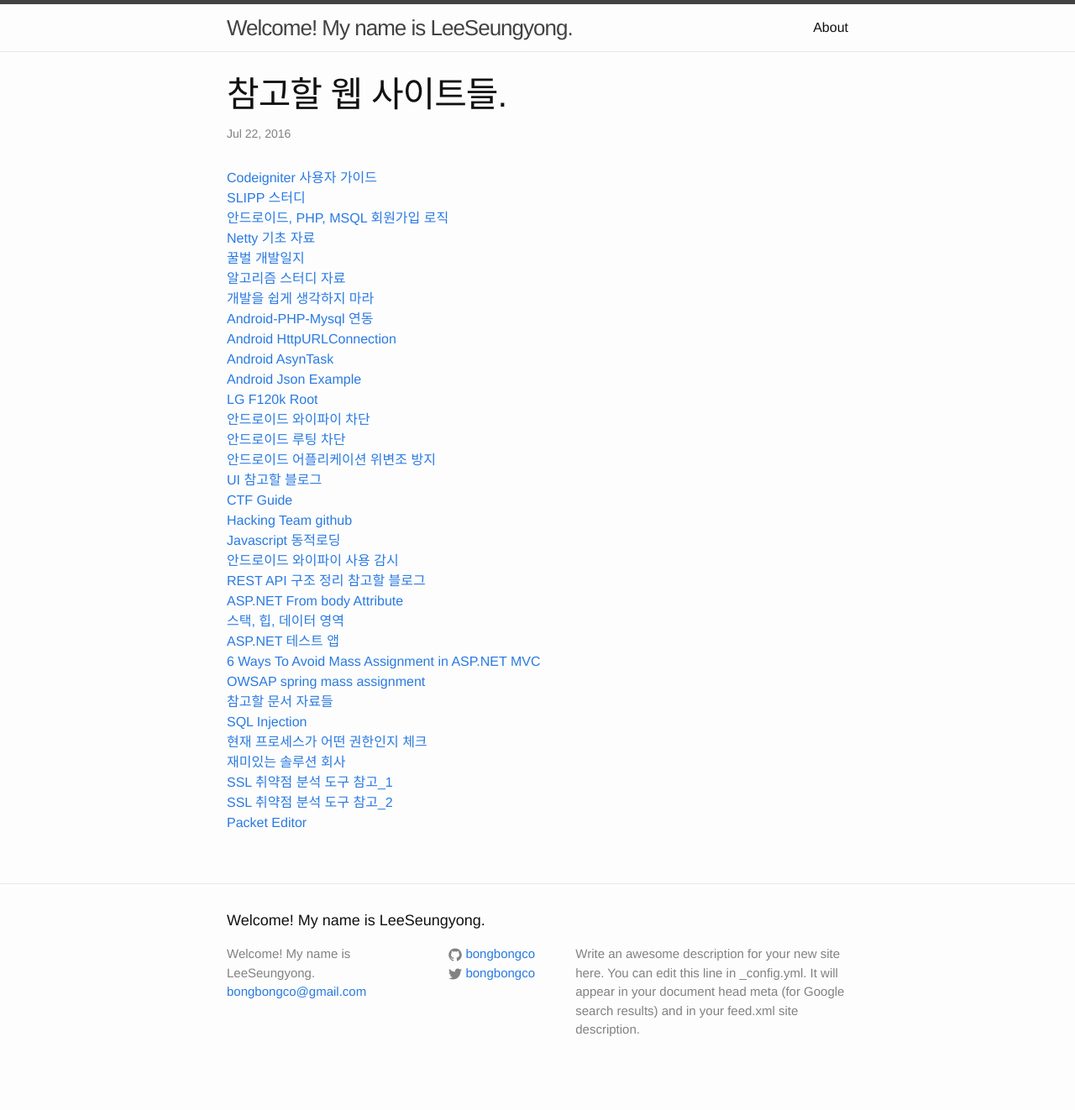
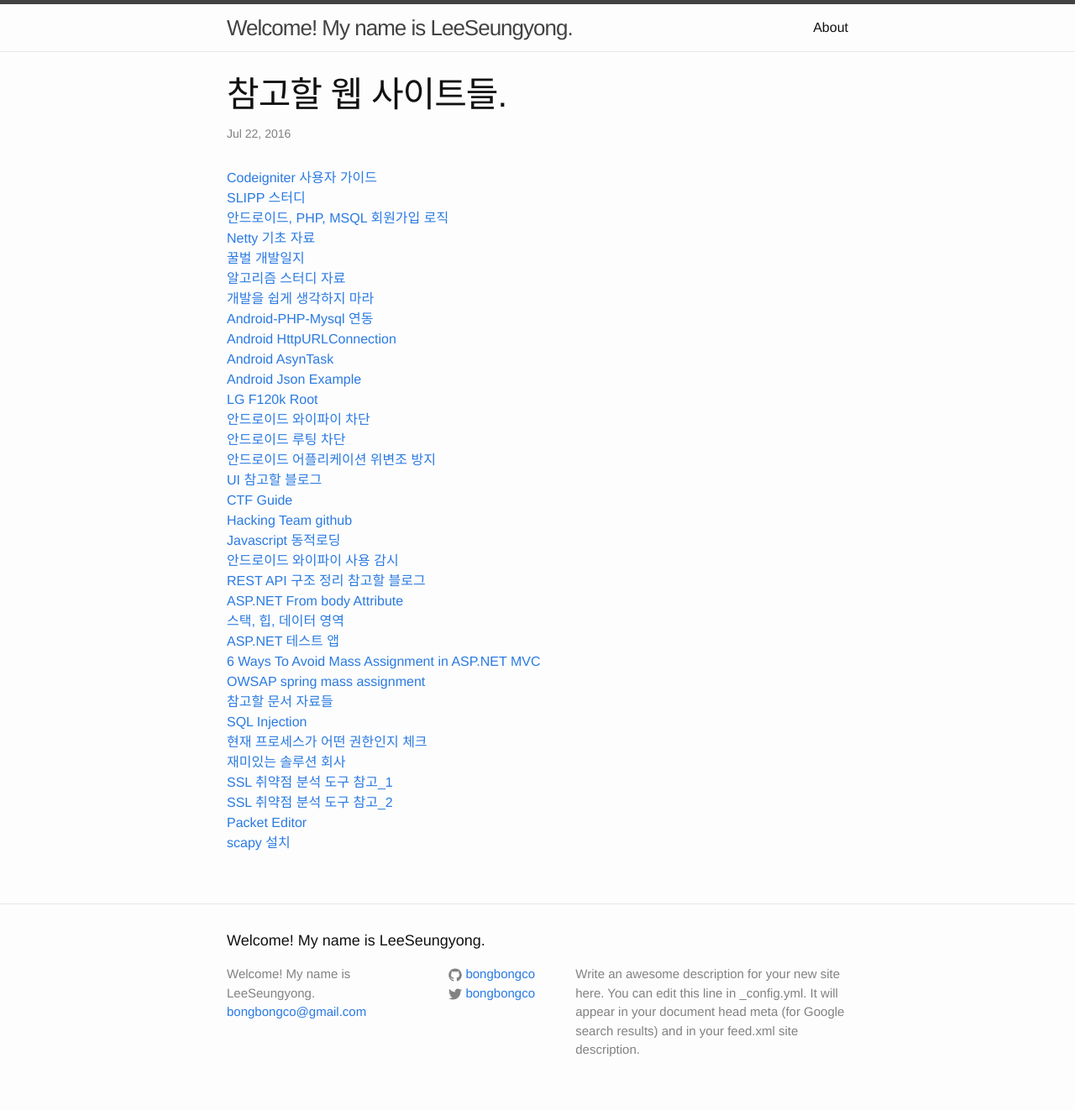
Before and after one commit to LktProgrammer/bongbongco.github.io, a Jekyll site: the page built from _posts/2016-07-22-Website-List.markdown, in a window 1280 px wide. Shown: the whole page at 84% size. Built offline with Jekyll 4.4.1, drawn with Linux system fonts in a browser that asks for light colours; before the commit the page ends 1298 px from its top, so only the background shows below that.

Commit message:
Update 2016-07-22-Website-List.markdown

```diff
--- a/_posts/2016-07-22-Website-List.markdown
+++ b/_posts/2016-07-22-Website-List.markdown
@@ -36,3 +36,4 @@ title: 참고할 웹 사이트들.
 [SSL 취약점 분석 도구 참고_1](https://github.com/hahwul/a2sv)
 [SSL 취약점 분석 도구 참고_2](https://github.com/tintinweb)
 [Packet Editor](http://www.packeteditor.com/?call=72656C65617365)
+[scapy 설치](http://iict-space.heig-vd.ch/ars/2014/12/17/install-and-run-scapy-on-mac-os-x-10-10-yosemite/)
```
